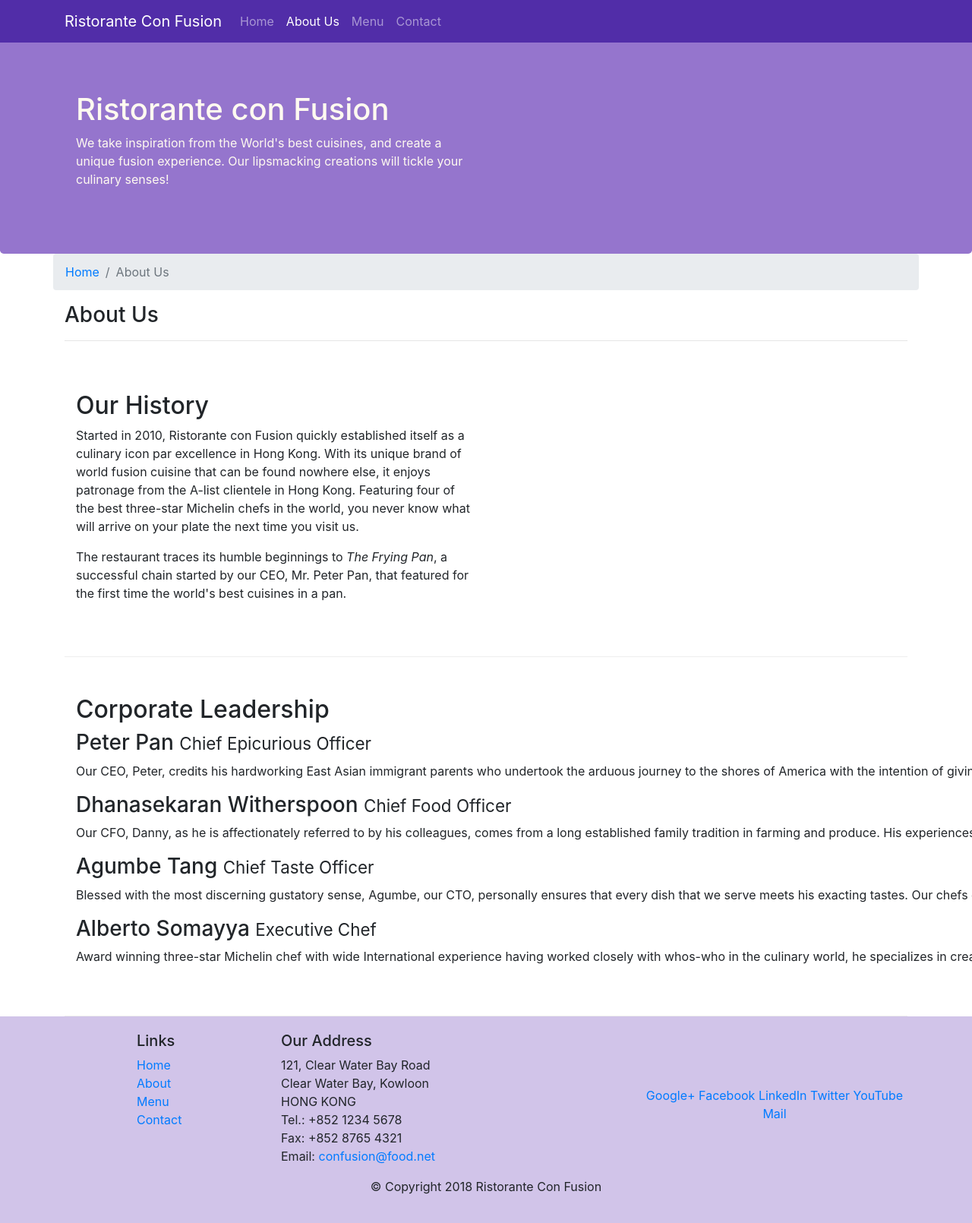
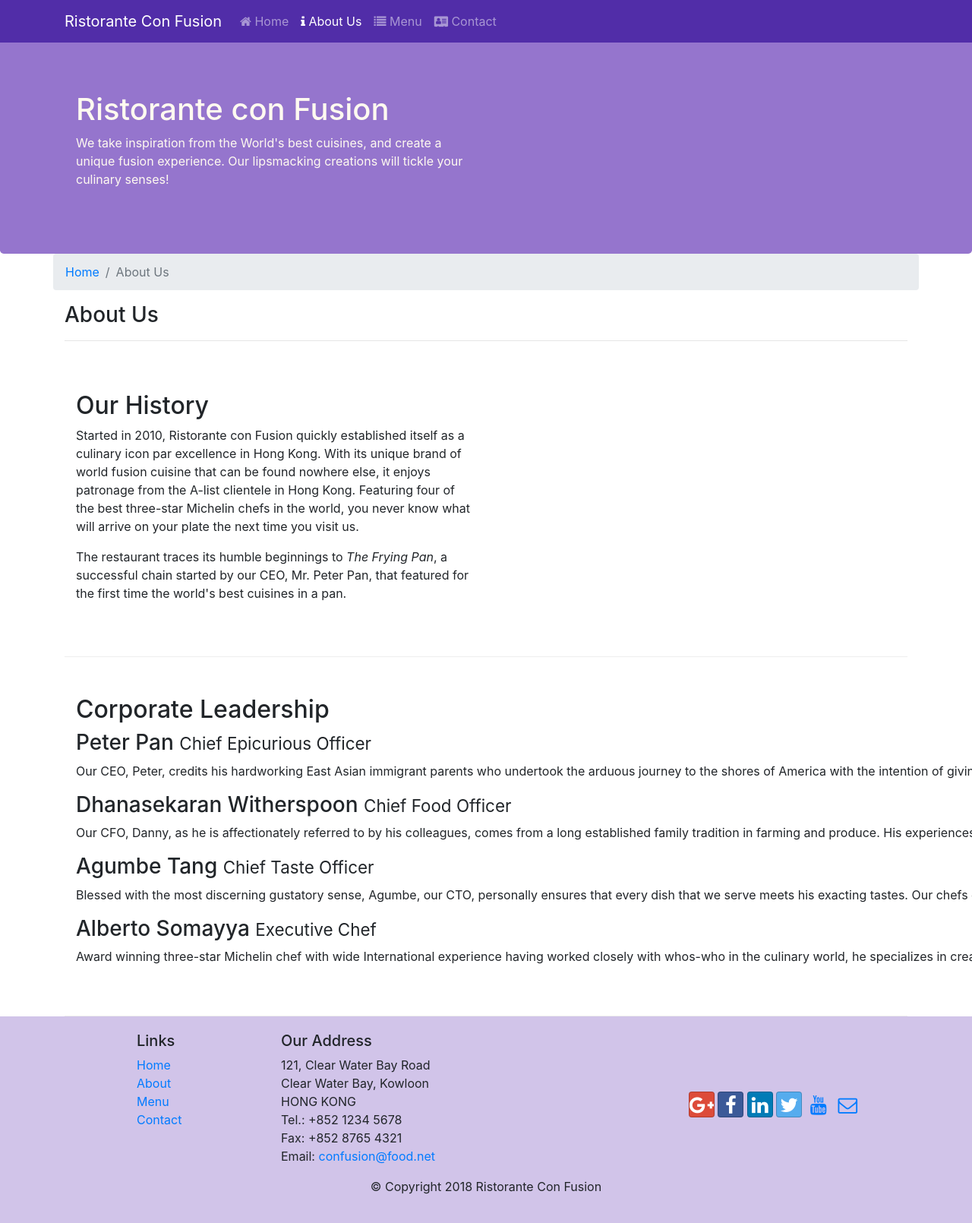
Before and after one commit to sjo92/coursera_fullstack, a website: page aboutus.html in a window 1280 px wide. Shown: the top 1610 px of the page at 76% size. Drawn offline with nearby package versions, Linux system fonts and the light colour scheme.

Commit message:
Icon and fonts

```diff
--- a/aboutus.html
+++ b/aboutus.html
@@ -8,9 +8,10 @@
     <meta http-equiv="x-ua-compatible" content="ie=edge">
     <!-- Bootstrap CSS -->
     <link rel="stylesheet" href="node_modules/bootstrap/dist/css/bootstrap.min.css">
+    <link rel="stylesheet" href="node_modules/font-awesome/css/font-awesome.min.css">
+    <link rel="stylesheet" href="node_modules/bootstrap-social/css/bootstrap-social.min.css">
     <link rel="stylesheet" href="css/styles.css">
-
-    <title>Ristorante Con Fusion: About Us</title>
+  <title>Ristorante Con Fusion: About Us</title>
 
 </head>
 
@@ -23,10 +24,10 @@
             <a class="navbar-brand" href="./index.html">Ristorante Con Fusion</a>
             <div class="collapse navbar-collapse" id="navbar">
                 <ul class="navbar-nav mr-auto">
-                    <li class="nav-item"><a class="nav-link" href=./index.html>Home</a></li>
-                    <li class="nav-item active"><a class="nav-link" href=#>About Us</a></li>
-                    <li class="nav-item"><a class="nav-link" href=#>Menu</a></li>
-                    <li class="nav-item"><a class="nav-link" href=#>Contact</a></li>
+                    <li class="nav-item"><a class="nav-link" href=./index.html><span class="fa fa-home"></span> Home</a></li>
+                    <li class="nav-item active"><a class="nav-link" href=#><span class="fa fa-info"></span> About Us</a></li>
+                    <li class="nav-item"><a class="nav-link" href=#><span class="fa fa-list"></span> Menu</a></li>
+                    <li class="nav-item"><a class="nav-link" href=#><span class="fa fa-address-card"></span> Contact</a></li>
                 </ul>
             </div>
 
@@ -109,12 +110,12 @@
                 </div>
                 <div class="col-12 col-sm-4 align-self-center">
                     <div class="text-center">
-                        <a href="http://google.com/+">Google+</a>
-                        <a href="http://www.facebook.com/profile.php?id=">Facebook</a>
-                        <a href="http://www.linkedin.com/in/">LinkedIn</a>
-                        <a href="http://twitter.com/">Twitter</a>
-                        <a href="http://youtube.com/">YouTube</a>
-                        <a href="mailto:">Mail</a>
+                        <a class="btn btn-social-icon btn-google" href="http://google.com/+"><i class="fa fa-google-plus fa-lg"></i></a>
+                        <a class="btn btn-social-icon btn-facebook" href="http://www.facebook.com/profile.php?id="><i class="fa fa-facebook fa-lg"></i></a>
+                        <a class="btn btn-social-icon btn-linkedin" href="http://www.linkedin.com/in/"><i class="fa fa-linkedin fa-lg"></i></a>
+                        <a class="btn btn-social-icon btn-twitter" href="http://twitter.com/"><i class="fa fa-twitter fa-lg"></i></a>
+                        <a class="btn btn-social-icon btn-youtube" href="http://youtube.com/"><i class="fa fa-youtube fa-lg"></i></a>
+                        <a class="btn btn-social-icon" href="mailto:"><i class="fa fa-envelope-o fa-lg"></i></a>
                     </div>
                 </div>
            </div>
--- a/package.json
+++ b/package.json
@@ -15,6 +15,8 @@
   },
   "dependencies": {
     "bootstrap": "^4.0.0",
+    "bootstrap-social": "^5.1.1",
+    "font-awesome": "^4.7.0",
     "jquery": "^3.3.1",
     "popper.js": "^1.12.9"
   }
```
Also changed, not shown: index.html (+15 -13 lines), 1 other file.
